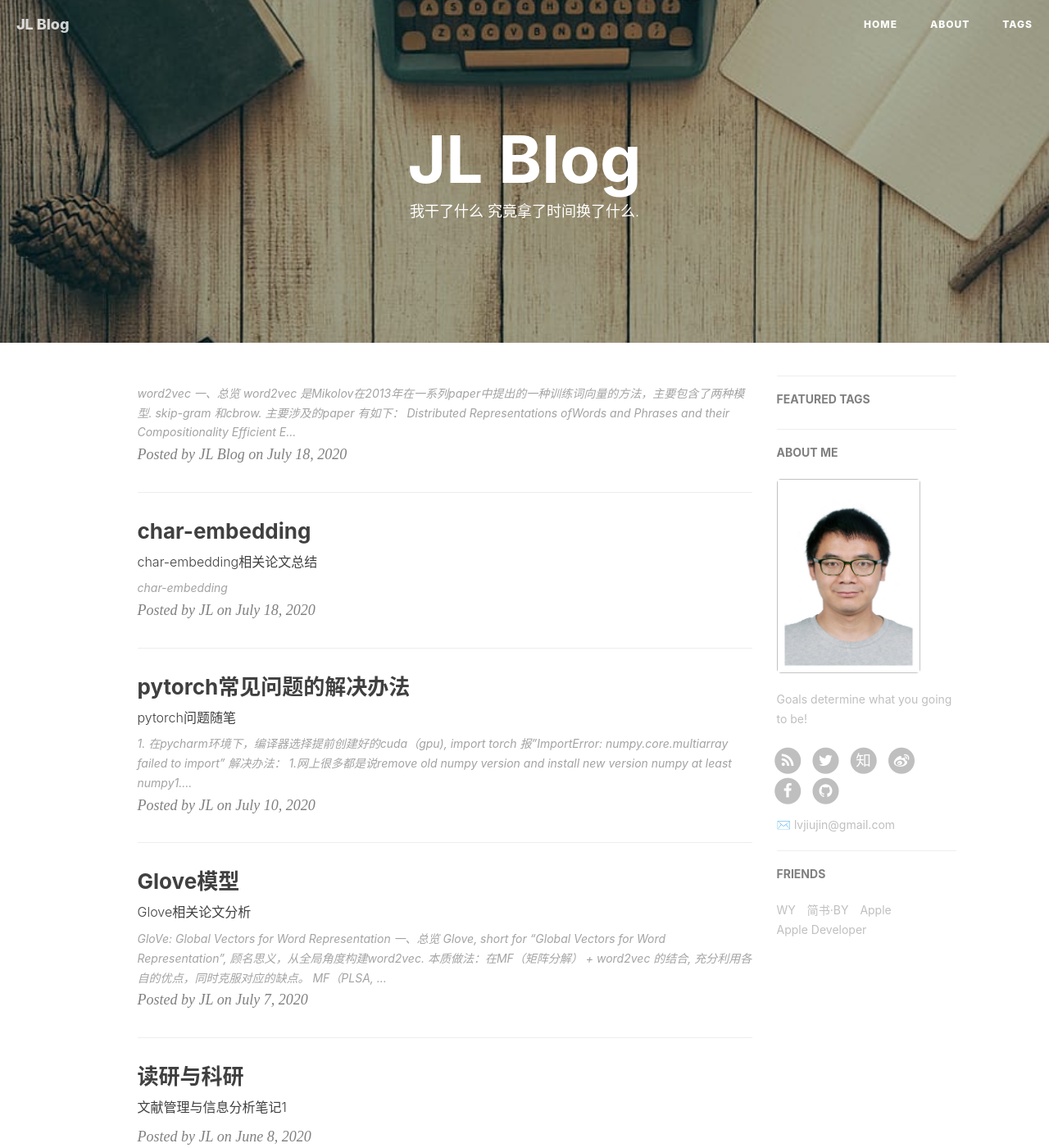
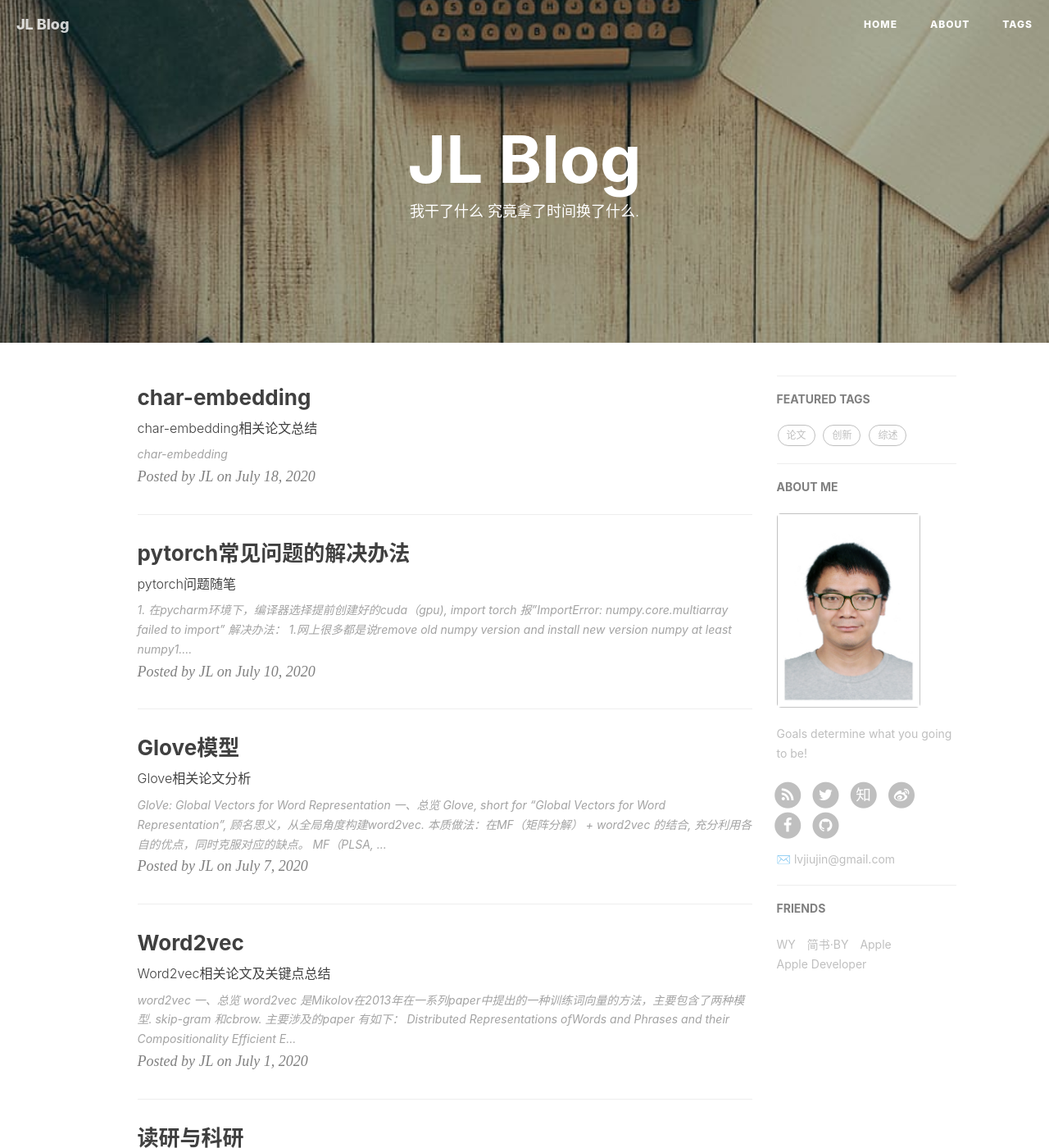
Before and after one commit to lvjiujin/lvjiujin.github.io, a Jekyll site: the page built from index.html, in a window 1280 px wide and 1400 px high. Shown: the whole window at 82% size. Built offline with Jekyll 4.4.1, drawn with Linux system fonts in a browser that asks for light colours; nearby versions of some CDN libraries; the list of posts is cut into pages by our own code; comment, search, counter and statistics services are not loaded.

Commit message:
Update 2020-7-01-Word2vec.md

```diff
--- a/_posts/2020-7-01-Word2vec.md
+++ b/_posts/2020-7-01-Word2vec.md
@@ -1,17 +1,16 @@
 ---
+
 layout:     post
 title:      Word2vec
-subtitle:   Word2vec相关论文以及关键点总结
+subtitle:   Word2vec相关论文及关键点总结
 date:       2020-07-01
 author:     JL
-header-img:
+header-img: img/post-bg-2015.jpg
 catalog: true
 tags:
-    - word2vec
-    - skip-gram
-    - neg-sampling
-	- subsampling
-	- cbow
+    - 论文
+    - 创新
+    - 综述
 ---
 
 # word2vec
```
